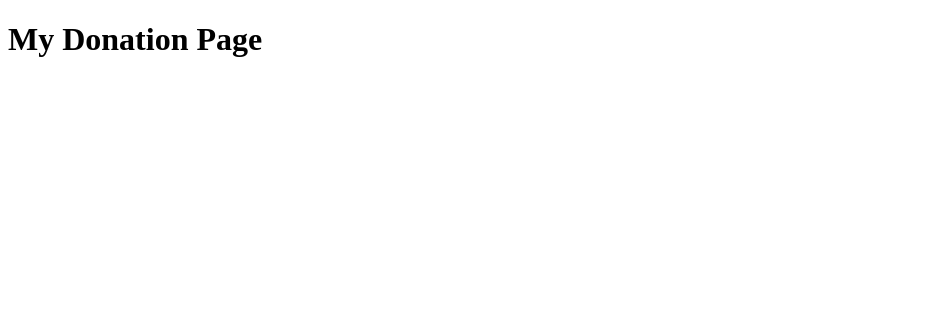
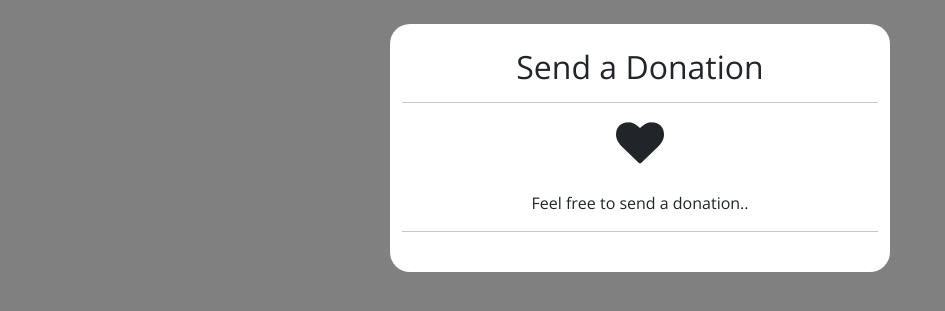
Before and after one commit to BishnuThapa/Django-Payment-Gateway_Integration, a Django app: page / in a window 1280 px wide. Shown: the top 311 px of the page, without its empty margins (0-945 px from the left). Run offline with Django 5.2, Linux system fonts and the light colour scheme.

Commit message:
style a donation page

```diff
--- a/donation/templates/base.html
+++ b/donation/templates/base.html
@@ -11,7 +11,8 @@
         <meta name="viewport" content="width=device-width, initial-scale=1">
 
 
-        <link rel="stylesheet" href="">
+        <link rel="stylesheet" href="https://bootswatch.com/5/simplex/bootstrap.min.css">
+        <link rel="stylesheet" href="https://cdnjs.cloudflare.com/ajax/libs/font-awesome/4.7.0/css/font-awesome.min.css">
 
 
 
--- a/donation/templates/donation/my-donation.html
+++ b/donation/templates/donation/my-donation.html
@@ -1,7 +1,24 @@
 {% extends "base.html" %}
 
 {% block content %}
+<style>
+    body{
+        background-color:gray;
+    }
+</style>
+<br>
+<div class="container text-center bg-white" style="border-radius:20px; width:500px">
+    <br>
+<h2>Send a Donation</h2>
+<hr>
 
-<h1>My Donation Page</h1>
+<i class="fa fa-heart fa-3x" aria-hidden='true'></i>
+<br>
+<br>
+<p>Feel free to send a donation.. </p>
+<hr>
+<br>
+
+</div>
 
 {% endblock content %}
```
